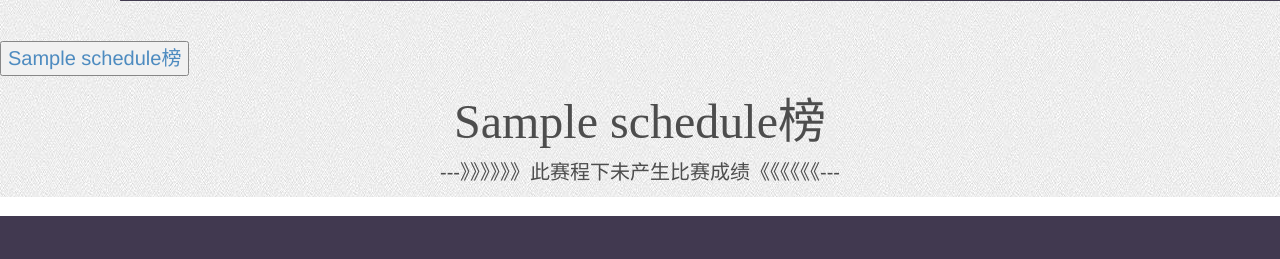
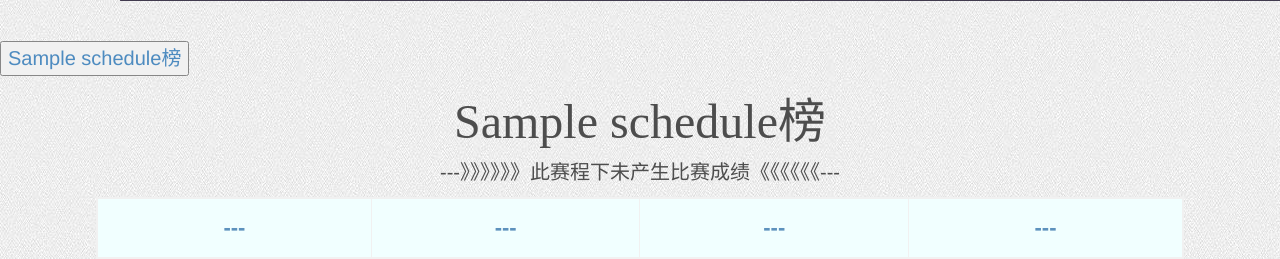
Before and after one commit to goodcode-200/nucKaggle, a Django app: a page that uses nuckaggle/kaggle/templates/kaggle/score_list.html in a window 1280 px wide; the page is wider, and only the part inside the window is pictured. Shown: the part 584-843 px from the top of that part. Before the commit the page ends 800 px from the top of that part, so only its background shows below. Run offline with Django 3.2, Linux system fonts and the light colour scheme; tables that the repository leaves empty hold one stand-in row (values such as "Sample post"); some libraries are stand-ins or nearby versions.

Commit message:
模型错误和页面赛程展示

```diff
--- a/nuckaggle/kaggle/models.py
+++ b/nuckaggle/kaggle/models.py
@@ -41,7 +41,7 @@ class SourceFile(models.Model):
 class StdAnswer(models.Model):  #标准答案的文件
 	schedule = models.ForeignKey(Schedule)
 	stdanswer = models.FileField(upload_to="stdAnswer/",default="stdAnswer/default.png")
-	comquestion = models.OneToOneField(ComQuestion)
+	comquestion = models.ForeignKey(ComQuestion)
 	class Meta:
 		verbose_name_plural = '某赛程赛题用于核验分数的正确答案'
 
--- a/nuckaggle/kaggle/templates/kaggle/race_detail.html
+++ b/nuckaggle/kaggle/templates/kaggle/race_detail.html
@@ -60,8 +60,7 @@
                     <span>队伍名称：{{team.team_name}}</span><br />
                     <span>最高分：</span><br />
                     {% for c in scorecomq_list %}
-                        <p>{{c.schedule}}最高分:{{c.max_score}}</p>
-                        <p>时间：{{c.ma_sc_dat}}</p>
+                        <p>{{c.schedule}}最高分:{{c.max_score}}&nbsp&nbsp({{c.ma_sc_dat}})</p>
                     {% empty %}
                         <-------  暂无该题目的最高分信息  ------->
                     {% endfor %}
--- a/nuckaggle/kaggle/templates/kaggle/score_list.html
+++ b/nuckaggle/kaggle/templates/kaggle/score_list.html
@@ -37,5 +37,14 @@
                   </font></h2>
                   <p align="center">---》》》》》》此赛程下未产生比赛成绩《《《《《《---</p>
             {% endfor %}
+                  <!-- 页底  -->
+                 <tr bgcolor="#F0FFFF">
+                  <td height="40px" align="center" ><span style="font-size: 22px; font-weight: bold; color: #4682B4">---</span></td>
+                  <td height="60px" align="center"><span style="font-size: 22px; font-weight: bold; color: #4682B4">---</span></td>
+                  <td height="60px" align="center"><span style="font-size: 22px; font-weight: bold; color: #4682B4">---</span></td>
+
+
+                  <td height="60px" align="center"><span style="font-size: 22px; font-weight: bold; color: #4682B4">---</span></td>
+                  </tr>
          </table>
 {% endblock %}
```
Also changed, not shown: nuckaggle/kaggle/views.py (+5 -4 lines), nuckaggle/kaggle/migrations/0004_auto_20190420_1150.py (added).
